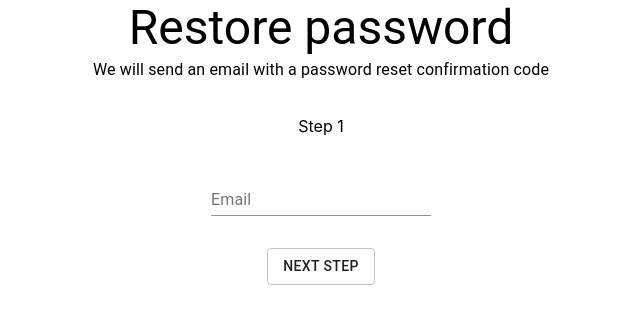
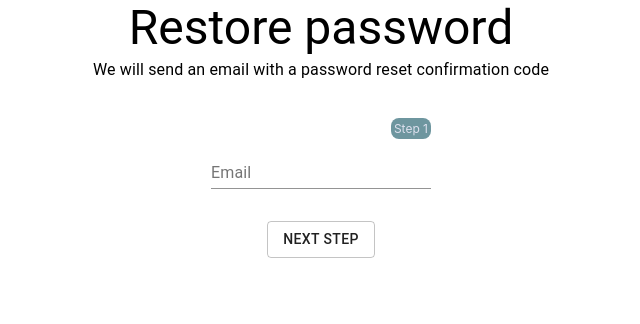
Before and after one commit to BogdanSav/project_Messeger, a React (Create React App) app: page /forgot-password in a window 1280 px wide. Shown: the top 324 px of the page, without its empty margins (319-959 px from the left). Built offline with nearby package versions, Linux system fonts and the light colour scheme.

Commit message:
Added second field in passFields and styles for 'step of reseting pass'.

```diff
--- a/src/components/Common/FieldsResetPass/EmailField.tsx
+++ b/src/components/Common/FieldsResetPass/EmailField.tsx
@@ -1,11 +1,12 @@
 import React, {useState} from "react";
-import {Input, InputLabel} from "@material-ui/core";
+import {FormControl, Input, InputLabel} from "@material-ui/core";
 
 export default function EmailField() {
   const [email,setEmail] = useState("");
 
   return (
     <>
+      <FormControl>
         <InputLabel htmlFor="emailInput">Email</InputLabel>
         <Input
           type="email"
@@ -15,6 +16,7 @@ export default function EmailField() {
           placeholder="type your email here"
           required
         />
+      </FormControl>
     </>
   )
 }
--- a/src/components/Common/FieldsResetPass/NewPassFields.tsx
+++ b/src/components/Common/FieldsResetPass/NewPassFields.tsx
@@ -1,11 +1,20 @@
 import React, {useState} from "react";
-import {Input, InputLabel} from "@material-ui/core";
+import {FormControl, Input, InputLabel} from "@material-ui/core";
+import Grid from "@material-ui/core/Grid";
+
 
 export default function NewPassFields() {
   const [password,setPassword] = useState("");
+  const [repeatPassword,setRepeatPassword] = useState("");
+
+  if (password != repeatPassword) {
+    console.log("Password mismatch: " + password + " / " + repeatPassword)
+  }
 
   return (
     <>
+      <Grid item>
+      <FormControl>
         <InputLabel htmlFor="newPassInput">New Password</InputLabel>
         <Input
           type="password"
@@ -19,6 +28,27 @@ export default function NewPassFields() {
           placeholder="type your password here"
           required
         />
+      </FormControl>
+      </Grid>
+
+      {/*there is no check if the fields match*/}
+      <Grid item>
+      <FormControl>
+        <InputLabel htmlFor="repeatPassword">Repeat Password</InputLabel>
+        <Input
+          type="password"
+          id="repeatPasswordInput"
+          value={repeatPassword}
+          inputProps={{
+            minLength: 8,
+            maxLength: 30,
+          }}
+          onChange={(e)=>{setRepeatPassword(e.target.value)}}
+          placeholder="confirm your password"
+          required
+        />
+      </FormControl>
+      </Grid>
     </>
   )
 }
--- a/src/components/Common/FieldsResetPass/ResetCodeField.tsx
+++ b/src/components/Common/FieldsResetPass/ResetCodeField.tsx
@@ -1,11 +1,12 @@
 import React, {useState} from "react";
-import {Input, InputLabel} from "@material-ui/core";
+import {FormControl, Input, InputLabel} from "@material-ui/core";
 
 export default function ResetCodeField() {
   const [resetCode,setResetCode] = useState("");
 
   return (
     <>
+      <FormControl>
         <InputLabel htmlFor="resetCodeInput">Reset Code</InputLabel>
         <Input
           type="text"
@@ -19,6 +20,7 @@ export default function ResetCodeField() {
           placeholder="Type your reset code here"
           required
         />
+      </FormControl>
     </>
   )
 }
--- /dev/null
+++ b/src/components/pages/ForgotPassword/ForgotPassword.module.css
@@ -0,0 +1,10 @@
+.pageStatusBar {
+  color: #dde0ee;
+  margin: 2px 0;
+  padding: 3px;
+  width: max-content;
+  float: right;
+  font-size: 12px;
+  background-color: #6e969f;
+  border-radius: 8px;
+}
--- a/src/components/pages/ForgotPassword/ForgotPassword.module.scss
+++ /dev/null
@@ -1,3 +0,0 @@
-.pageStatusBar {
-  color: #9ec6d4;
-}
--- a/src/components/pages/ForgotPassword/ForgotPassword.tsx
+++ b/src/components/pages/ForgotPassword/ForgotPassword.tsx
@@ -1,5 +1,5 @@
 import React, {useState} from "react";
-// import styles from "./ForgotPassword.module.scss"; // need to install "npm i react-css-modules"
+import styles from "./ForgotPassword.module.css"; // need to install "npm i react-css-modules"
 import Grid from "@material-ui/core/Grid";
 import Typography from "@material-ui/core/Typography"
 import Container from "@material-ui/core/Container"
@@ -43,13 +43,10 @@ export default function ForgotPassword() {
               <Typography variant="h3" align="center"> Restore password </Typography>
               <Typography variant="subtitle1" align="center"> We will send an email with a password reset confirmation code </Typography>
             </Grid>
-            <Grid item className={"grid-page-status"}>
-              <span className={"page-status-bar"}>Step {pageNum}</span>
-            </Grid>
             <Grid item>
-              <FormControl>
-                {inputElement}
-              </FormControl>
+              <p className={styles.pageStatusBar}>Step {pageNum}</p>
+              <br/>
+              {inputElement} {/*rendering input field*/}
             </Grid>
             <Grid item>
               <Button
```
Also changed, not shown: 1 other file (tests, documents, lock files or other folders). Lines whose indentation alone changed are shown as unchanged.
